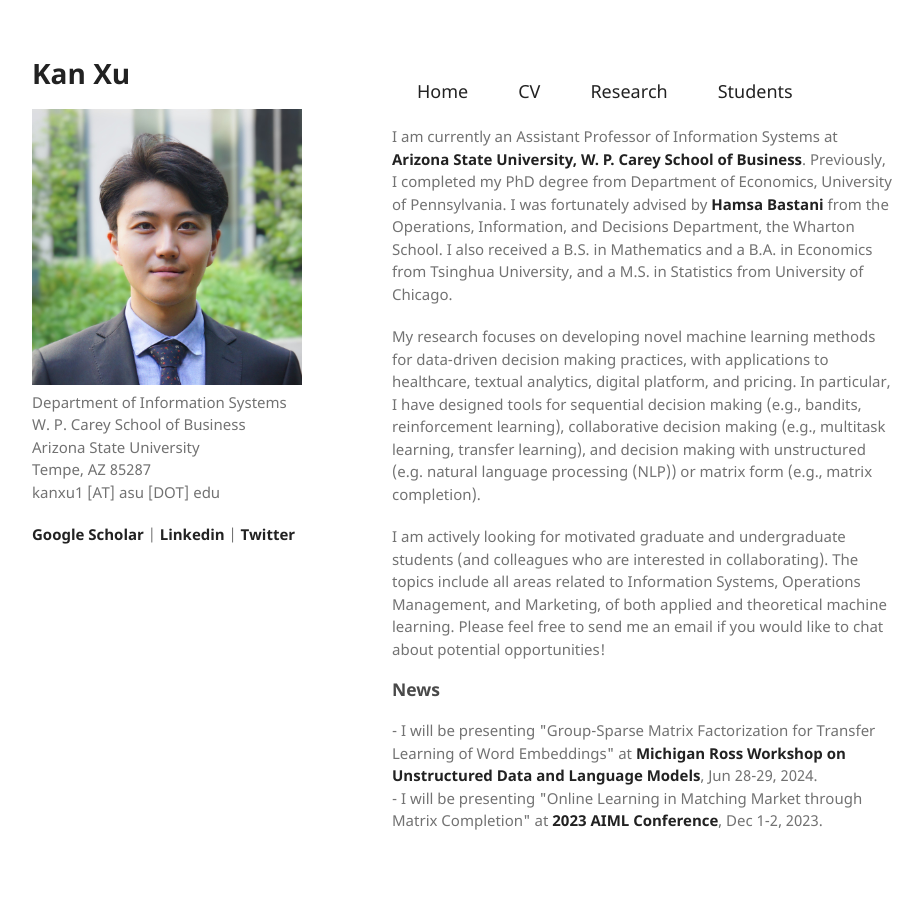
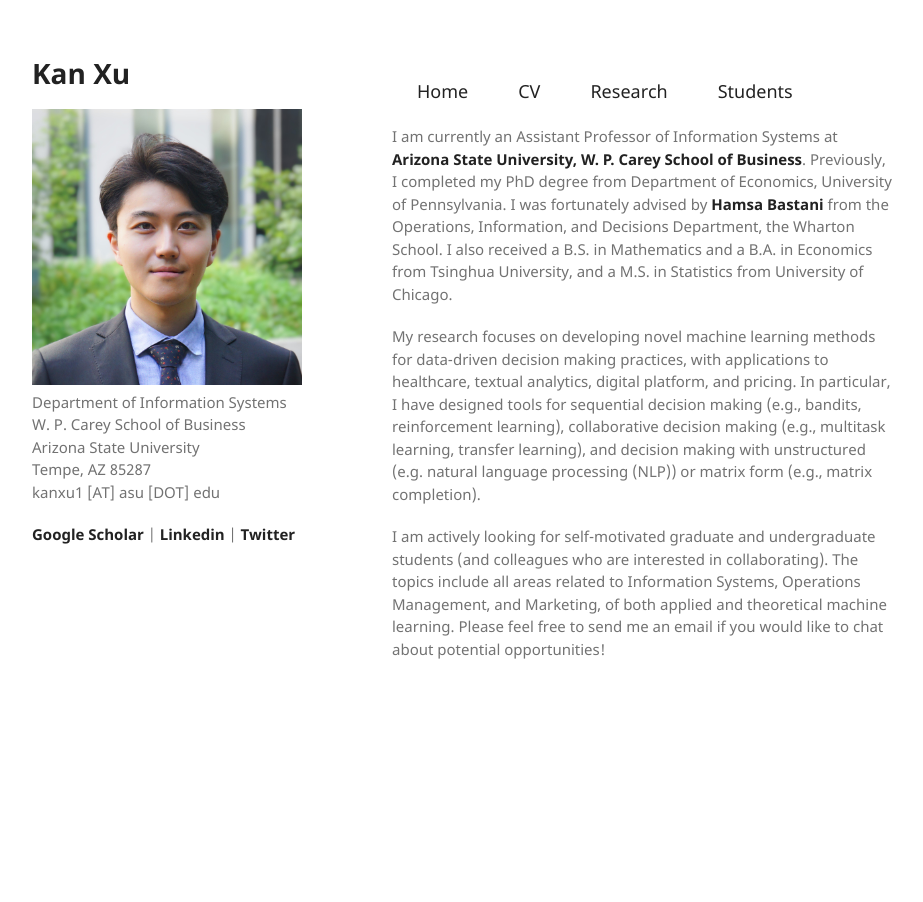
Before and after one commit to kanxu526/kanxu526.github.io, a Jekyll site: the page built from index.md, in a window 1280 px wide. Shown: the whole page, without its empty margins (178-1101 px from the left). Built offline with Jekyll 4.4.1, drawn with Linux system fonts in a browser that asks for light colours.

Commit message:
Update index.md

```diff
--- a/index.md
+++ b/index.md
@@ -14,11 +14,5 @@ layout: default
 <p>My research focuses on developing novel machine learning methods for data-driven decision making practices, with applications to healthcare, textual analytics, digital platform, and pricing. In particular, I have designed tools for sequential decision making (e.g., bandits, reinforcement learning), collaborative decision making (e.g., multitask learning, transfer learning), and decision making with unstructured (e.g. natural language processing (NLP)) or matrix form (e.g., matrix completion). </p>
 
 <p>
-I am actively looking for motivated graduate and undergraduate students (and colleagues who are interested in collaborating). The topics include all areas related to Information Systems, Operations Management, and Marketing, of both applied and theoretical machine learning. Please feel free to send me an email if you would like to chat about potential opportunities!
+I am actively looking for self-motivated graduate and undergraduate students (and colleagues who are interested in collaborating). The topics include all areas related to Information Systems, Operations Management, and Marketing, of both applied and theoretical machine learning. Please feel free to send me an email if you would like to chat about potential opportunities!
 </p>
-
-<h3>News</h3>
-<p>
-- I will be presenting "Group-Sparse Matrix Factorization for Transfer Learning of Word Embeddings" at <a href="https://www.bus.umich.edu/Conferences/UDLM/Schedule.aspx">Michigan Ross Workshop on Unstructured Data and Language Models</a>, Jun 28-29, 2024.<br>
-- I will be presenting "Online Learning in Matching Market through Matrix Completion" at <a href="https://www.fox.temple.edu/faculty-research/institutes-centers/global-institute-artificial-intelligence-business-analytics/conferences/2023-conference-artificial-intelligence-machine-learning-business-analytics">2023 AIML Conference</a>, Dec 1-2, 2023.
-</p>
```
